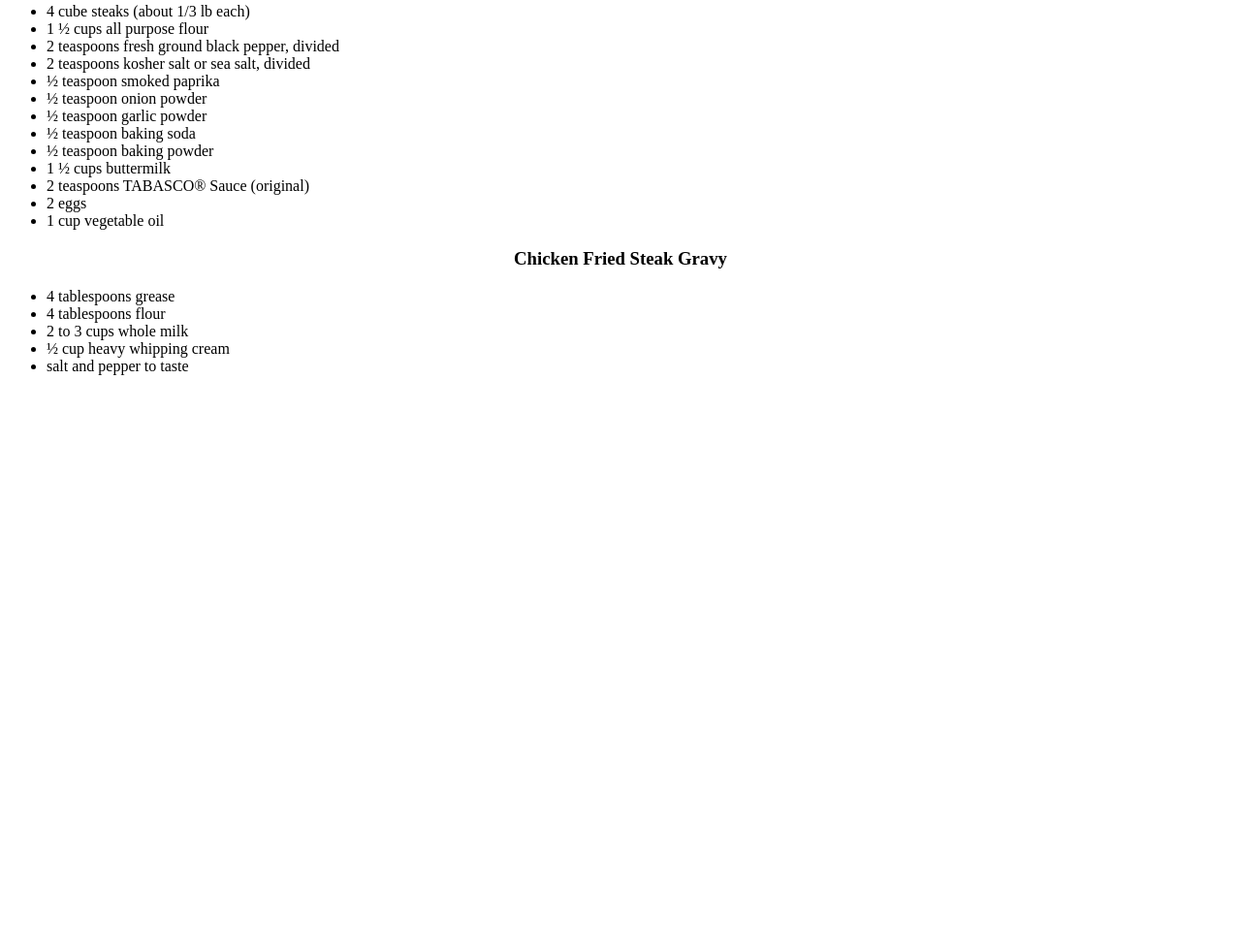
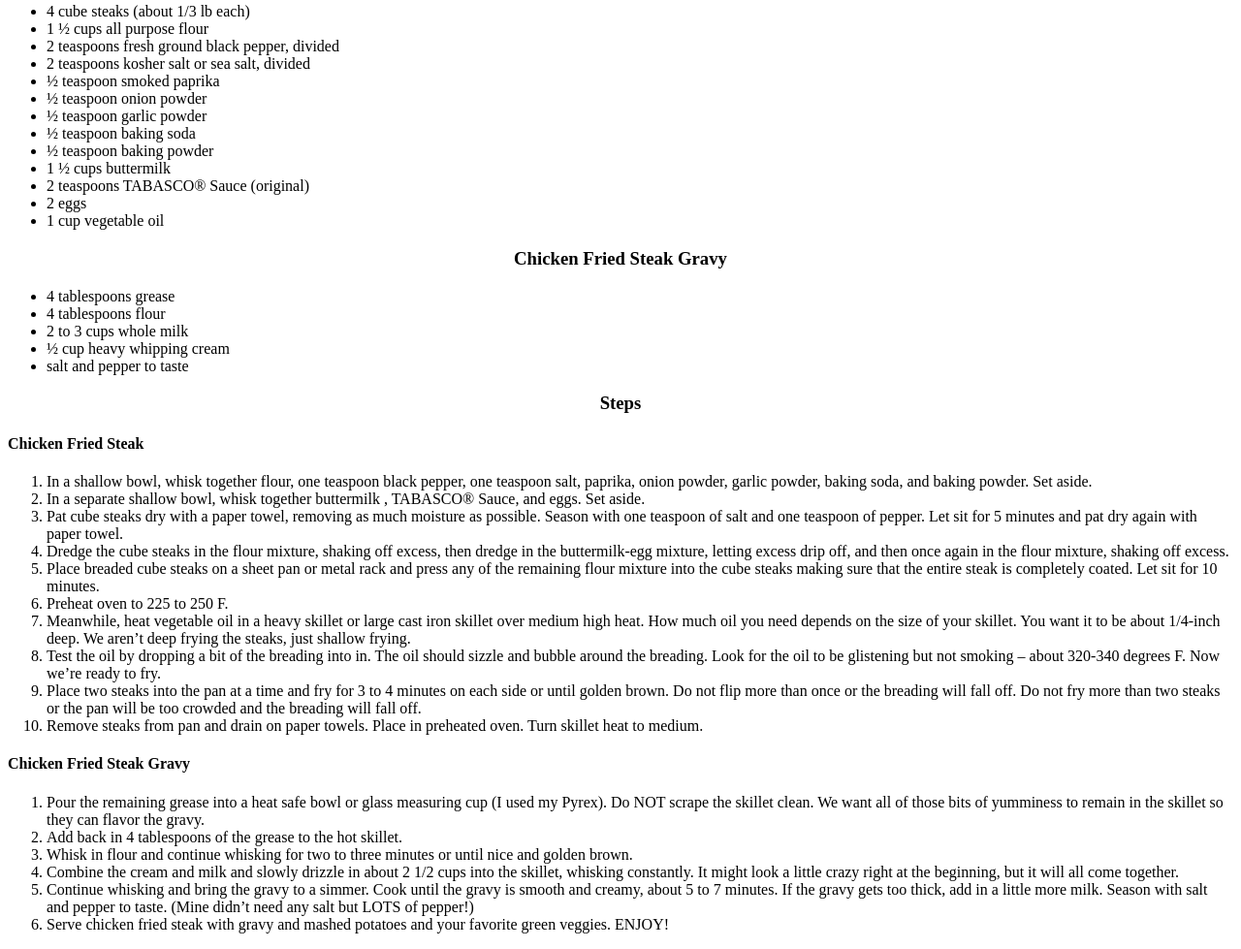
Before and after one commit to disalign-learning/odin-recipes, a plain HTML site: page recipes/chickenfriedsteak.html in a window 1280 px wide. Shown: the part 549-1528 px from the top of the page at 97% size. Before the commit the page ends 952 px from the top, so only its background shows below. Drawn offline with Linux system fonts and the light colour scheme.

Commit message:
added steps

```diff
--- a/recipes/chickenfriedsteak.html
+++ b/recipes/chickenfriedsteak.html
@@ -33,6 +33,28 @@
         <li>½ cup heavy whipping cream</li>
         <li>salt and pepper to taste</li>
     </ul>
-
+    <h3 align="center">Steps</h3>
+    <h4>Chicken Fried Steak</h4>
+    <ol>
+        <li>In a shallow bowl, whisk together flour, one teaspoon black pepper, one teaspoon salt, paprika, onion powder, garlic powder, baking soda, and baking powder. Set aside.</li>
+        <li>In a separate shallow bowl, whisk together buttermilk , TABASCO® Sauce, and eggs. Set aside.</li>
+        <li>Pat cube steaks dry with a paper towel, removing as much moisture as possible. Season with one teaspoon of salt and one teaspoon of pepper. Let sit for 5 minutes and pat dry again with paper towel.</li>
+        <li>Dredge the cube steaks in the flour mixture, shaking off excess, then dredge in the buttermilk-egg mixture, letting excess drip off, and then once again in the flour mixture, shaking off excess. </li>
+        <li>Place breaded cube steaks on a sheet pan or metal rack and press any of the remaining flour mixture into the cube steaks making sure that the entire steak is completely coated. Let sit for 10 minutes.</li>
+        <li>Preheat oven to 225 to 250 F.</li>
+        <li>Meanwhile, heat vegetable oil in a heavy skillet or large cast iron skillet over medium high heat. How much oil you need depends on the size of your skillet. You want it to be about 1/4-inch deep. We aren’t deep frying the steaks, just shallow frying. </li>
+        <li>Test the oil by dropping a bit of the breading into in. The oil should sizzle and bubble around the breading. Look for the oil to be glistening but not smoking – about 320-340 degrees F. Now we’re ready to fry.</li>
+        <li>Place two steaks into the pan at a time and fry for 3 to 4 minutes on each side or until golden brown. Do not flip more than once or the breading will fall off. Do not fry more than two steaks or the pan will be too crowded and the breading will fall off. </li>
+        <li>Remove steaks from pan and drain on paper towels. Place in preheated oven. Turn skillet heat to medium.</li>
+    </ol>
+    <h4>Chicken Fried Steak Gravy</h4>
+    <ol>
+        <li>Pour the remaining grease into a heat safe bowl or glass measuring cup (I used my Pyrex). Do NOT scrape the skillet clean. We want all of those bits of yumminess to remain in the skillet so they can flavor the gravy.</li>
+        <li>Add back in 4 tablespoons of the grease to the hot skillet.</li>
+        <li>Whisk in flour and continue whisking for two to three minutes or until nice and golden brown.</li>
+        <li>Combine the cream and milk and slowly drizzle in about 2 1/2 cups into the skillet, whisking constantly. It might look a little crazy right at the beginning, but it will all come together.</li>
+        <li>Continue whisking and bring the gravy to a simmer. Cook until the gravy is smooth and creamy, about 5 to 7 minutes. If the gravy gets too thick, add in a little more milk. Season with salt and pepper to taste. (Mine didn’t need any salt but LOTS of pepper!)</li>
+        <li>Serve chicken fried steak with gravy and mashed potatoes and your favorite green veggies. ENJOY!</li>
+    </ol>
 </body>
 </html>
```
